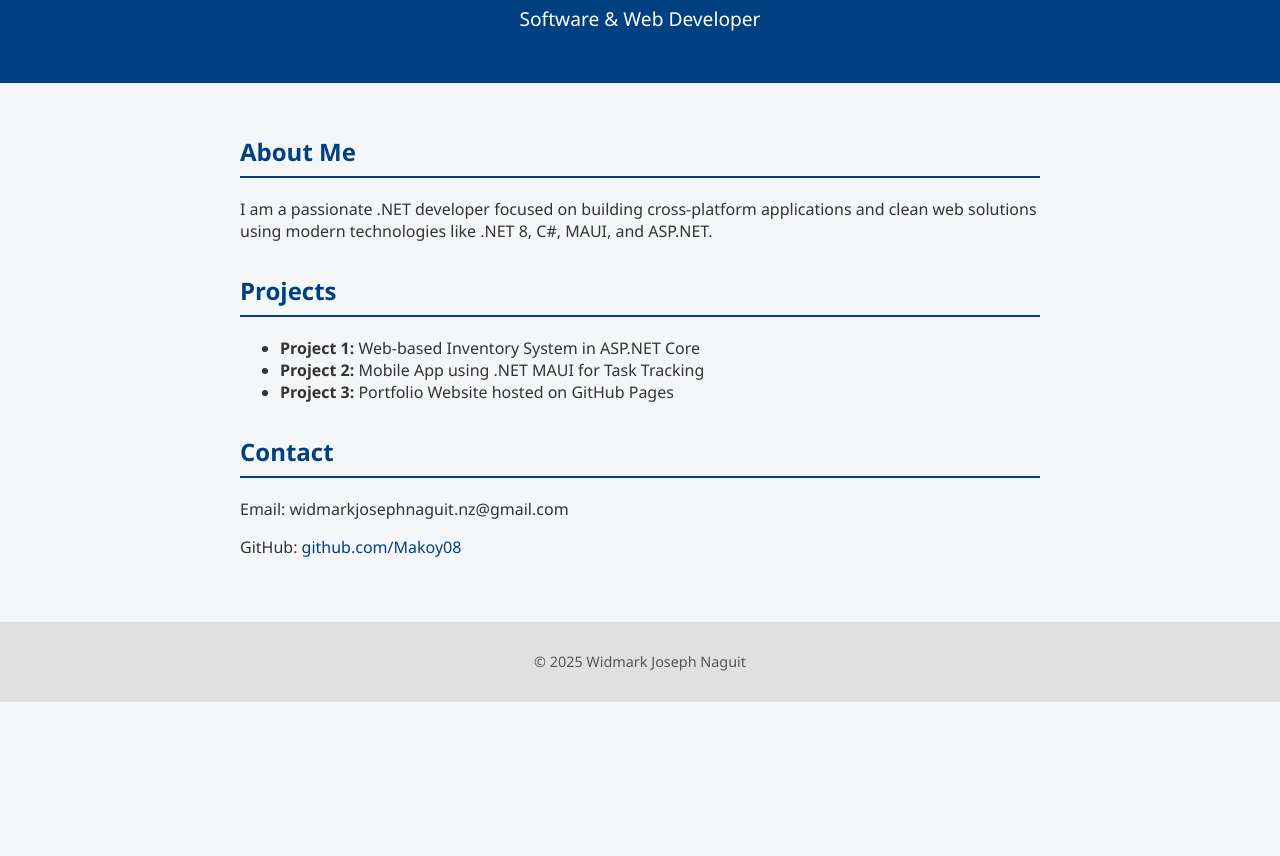
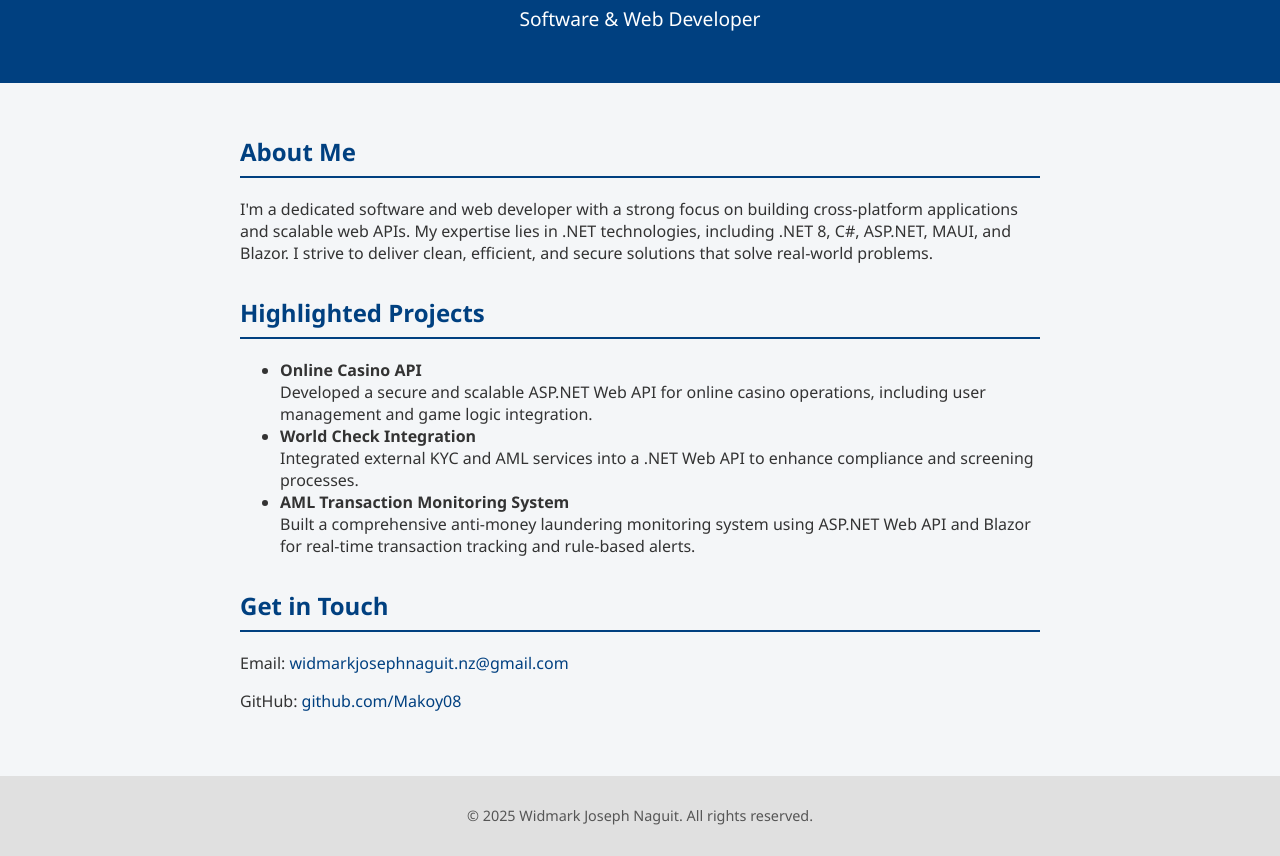
Before and after one commit to Makoy08/my-website, a plain HTML site: page index.html in a window 1280 px wide. Shown: the part 90-946 px from the top of the page. Before the commit the page ends 800 px from the top, so only its background shows below. Drawn offline with Linux system fonts and the light colour scheme.

Commit message:
Update index.html

```diff
--- a/index.html
+++ b/index.html
@@ -15,27 +15,38 @@
   <main>
     <section id="about">
       <h2>About Me</h2>
-      <p>I am a passionate .NET developer focused on building cross-platform applications and clean web solutions using modern technologies like .NET 8, C#, MAUI, and ASP.NET.</p>
+      <p>
+        I'm a dedicated software and web developer with a strong focus on building cross-platform applications and scalable web APIs. My expertise lies in .NET technologies, including .NET 8, C#, ASP.NET, MAUI, and Blazor. I strive to deliver clean, efficient, and secure solutions that solve real-world problems.
+      </p>
     </section>
 
     <section id="projects">
-      <h2>Projects</h2>
+      <h2>Highlighted Projects</h2>
       <ul>
-        <li><strong>Project 1:</strong> Web-based Inventory System in ASP.NET Core</li>
-        <li><strong>Project 2:</strong> Mobile App using .NET MAUI for Task Tracking</li>
-        <li><strong>Project 3:</strong> Portfolio Website hosted on GitHub Pages</li>
+        <li>
+          <strong>Online Casino API</strong><br />
+          Developed a secure and scalable ASP.NET Web API for online casino operations, including user management and game logic integration.
+        </li>
+        <li>
+          <strong>World Check Integration</strong><br />
+          Integrated external KYC and AML services into a .NET Web API to enhance compliance and screening processes.
+        </li>
+        <li>
+          <strong>AML Transaction Monitoring System</strong><br />
+          Built a comprehensive anti-money laundering monitoring system using ASP.NET Web API and Blazor for real-time transaction tracking and rule-based alerts.
+        </li>
       </ul>
     </section>
 
     <section id="contact">
-      <h2>Contact</h2>
-      <p>Email: widmarkjosephnaguit.nz@gmail.com </p>
+      <h2>Get in Touch</h2>
+      <p>Email: <a href="mailto:widmarkjosephnaguit.nz@gmail.com">widmarkjosephnaguit.nz@gmail.com</a></p>
       <p>GitHub: <a href="https://github.com/Makoy08" target="_blank">github.com/Makoy08</a></p>
     </section>
   </main>
 
   <footer>
-    <p>© 2025 Widmark Joseph Naguit</p>
+    <p>&copy; 2025 Widmark Joseph Naguit. All rights reserved.</p>
   </footer>
 
   <script src="script.js"></script>
```
